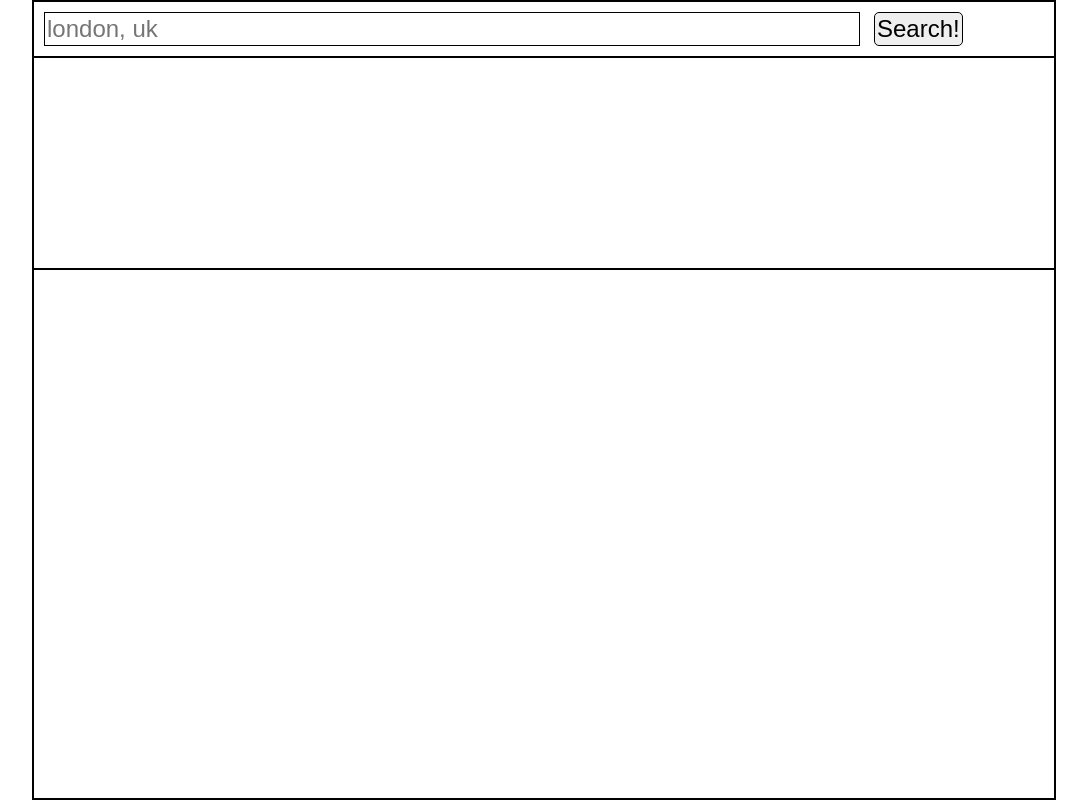
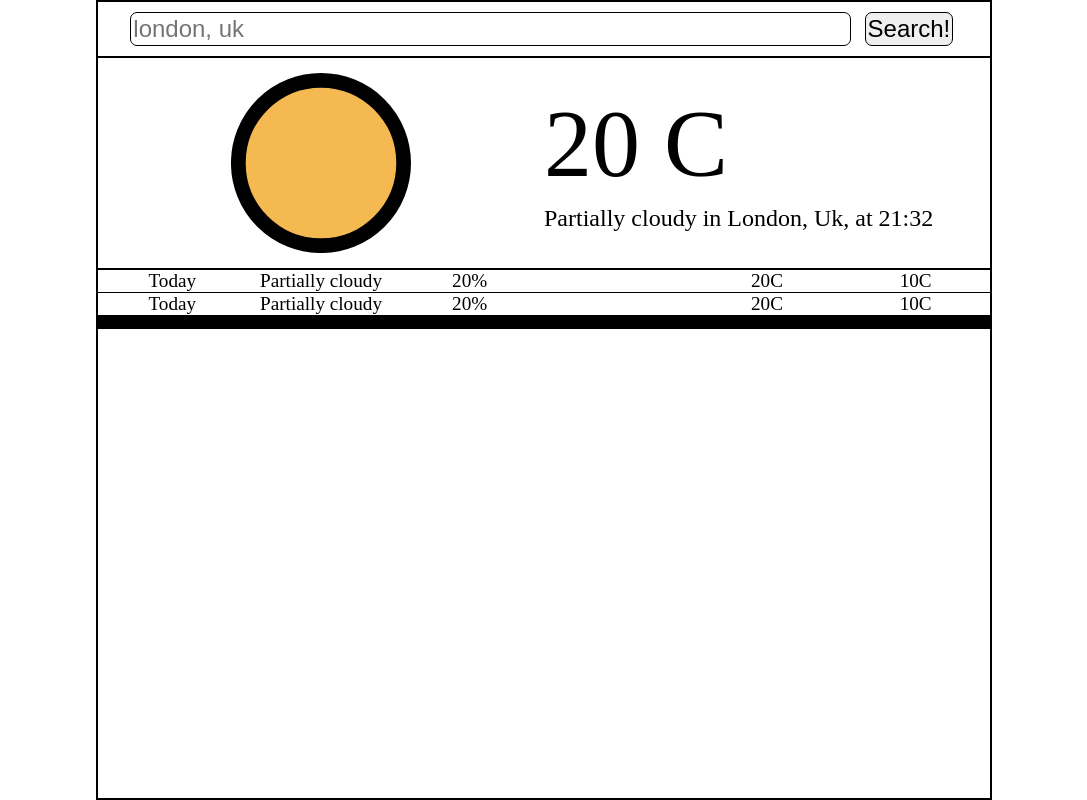
Before and after one commit to agscheaua/Weather-App, a website built with webpack: page src/template.html in a window 1280 px wide. Shown: the whole page, without its empty margins (96-1183 px from the left). Built offline with nearby package versions, Linux system fonts and the light colour scheme.

Commit message:
i need to create a plan to aproach each problem individually and solve them, to get a clear pictu re and understanding of the whole image

```diff
--- a/src/index.js
+++ b/src/index.js
@@ -3,4 +3,5 @@ import { searchForWeatherData } from './queryLocation.js';
 import { iconHolder } from './iconDayCondition.js';
 
 searchForWeatherData();
-console.log(iconHolder);
+const iconContainer = document.querySelector(".iconContainer");
+iconContainer.innerHTML = iconHolder["clear-day"];
--- a/src/queryLocation.js
+++ b/src/queryLocation.js
@@ -19,11 +19,11 @@ const getLocationWeatherData = async function(location) {
 
 // triggres the action to fetch data;
 
-function searchForWeatherData() {
+const searchForWeatherData = async function() {
   searchButton.addEventListener("click", async (eve) => {
     eve.preventDefault();
     if (location.validity.valueMissing) {
-      location.value = "Please input the city name, and the country code."
+      console.log("No location.")
     } else {
       getLocationWeatherData(location.value);
     };
--- a/src/styles.css
+++ b/src/styles.css
@@ -14,7 +14,7 @@
 
 .weatherAppContainer {
   border: 1px solid black;
-  width: 80%;
+  width: 70%;
   height: 100vh;
   margin: 0px auto;
   display: grid;
@@ -29,18 +29,24 @@
   border: 1px solid black;
 }
 
+.searchContainer {
+  width: 95%;
+  margin: 0px auto;
+}
+
 #location {
   font-size: 1.5rem;
-  width: 80%;
+  width: 85%;
   margin: 10px 0px 10px 10px;
   border: 1px solid;
   padding: 2px;
+  border-radius: 7px;
 }
 
 .searchButton {
   font-size: 1.5rem;
   margin: 10px 10px 10px 10px;
-  border-radius: 5px;
+  border-radius: 7px;
   border: 1px solid;
   padding: 2px;
 }
@@ -50,6 +56,32 @@
 
 .currentDayInfo {
   border: 1px solid black;
+  display: grid;
+  grid-template-rows: 1fr 1fr;
+  grid-template-columns: 1fr 1fr;
+}
+
+.iconContainer {
+  width: 180px;
+  height: 180px;
+  grid-row: 1/3;
+  align-self: center;
+  margin: 0px auto;
+}
+
+.detailsDay {
+  grid-row: 1/3;
+}
+
+.temperatureDay {
+  height: 70%;
+  font-size: 6rem;
+  padding-top: 30px;
+}
+
+.currentConditions {
+  font-size: 1.5rem;
+  overflow: hidden;
 }
 
 /* futureDaysInfo section styles;
@@ -58,3 +90,11 @@
 .futureDaysInfo {
   border: 1px solid black;
 }
+
+.futureInfo {
+  display: grid;
+  grid-template-columns: repeat(6, 1fr);
+  font-size: 1.2rem;
+  text-align: center;
+  border-bottom: 1px solid black;
+}
--- a/src/template.html
+++ b/src/template.html
@@ -8,37 +8,46 @@
   <body>
     <div class="weatherAppContainer">
       <div class="locationSearchControls">
-        <form action="" method="" class="searchFormContainer" novalidate>
-          <input type="text" name="locationToSearchWeatherData" id="location" placeholder="london, uk" required/>
-          <button type="submit" class="searchButton">Search!</button>
-        </form>
-      </div>
-      <div class="currentDayInfo">
-        <div class="iconContainer">
-
-        </div>
-        <div class="detailsDay">
-          <div class="temperatureDay"></div>
-          <span class="locationDay infoDay"></span>
-          <span class="hourDay infoDay"></span>
+        <div class="searchContainer">
+          <form action="" method="" class="searchForm" novalidate>
+            <input
+              type="text"
+              name="locationToSearchWeatherData"
+              id="location"
+              placeholder="london, uk"
+              required
+            />
+            <button type="submit" class="searchButton">Search!</button>
+          </form>
         </div>
       </div>
+
+      <div class="currentDayInfo">
+        <div class="iconContainer"></div>
+        <div class="detailsDay">
+          <div class="temperatureDay">20 C</div>
+          <span class="currentConditions infoDay"
+            >Partially cloudy in London, Uk, at 21:32</span
+          >
+        </div>
+      </div>
+
       <div class="futureDaysInfo">
         <div class="day0 futureInfo">
-          <span class="dateOfInfo"></span>
-          <span class="descriptionOfDay"></span>
-          <span class="precipprobDay"></span>
+          <span class="dateOfInfo">Today</span>
+          <span class="descriptionOfDay">Partially cloudy</span>
+          <span class="precipprobDay">20%</span>
           <span class="iconDay"></span>
-          <span class="maxTempDay"></span>
-          <span class="minTempDay"></span>
+          <span class="maxTempDay">20C</span>
+          <span class="minTempDay">10C</span>
         </div>
         <div class="day1 futureInfo">
-          <span class="dateOfInfo"></span>
-          <span class="descriptionOfDay"></span>
-          <span class="precipprobDay"></span>
+          <span class="dateOfInfo">Today</span>
+          <span class="descriptionOfDay">Partially cloudy</span>
+          <span class="precipprobDay">20%</span>
           <span class="iconDay"></span>
-          <span class="maxTempDay"></span>
-          <span class="minTempDay"></span>
+          <span class="maxTempDay">20C</span>
+          <span class="minTempDay">10C</span>
         </div>
         <div class="day2 futureInfo">
           <span class="dateOfInfo"></span>
```
